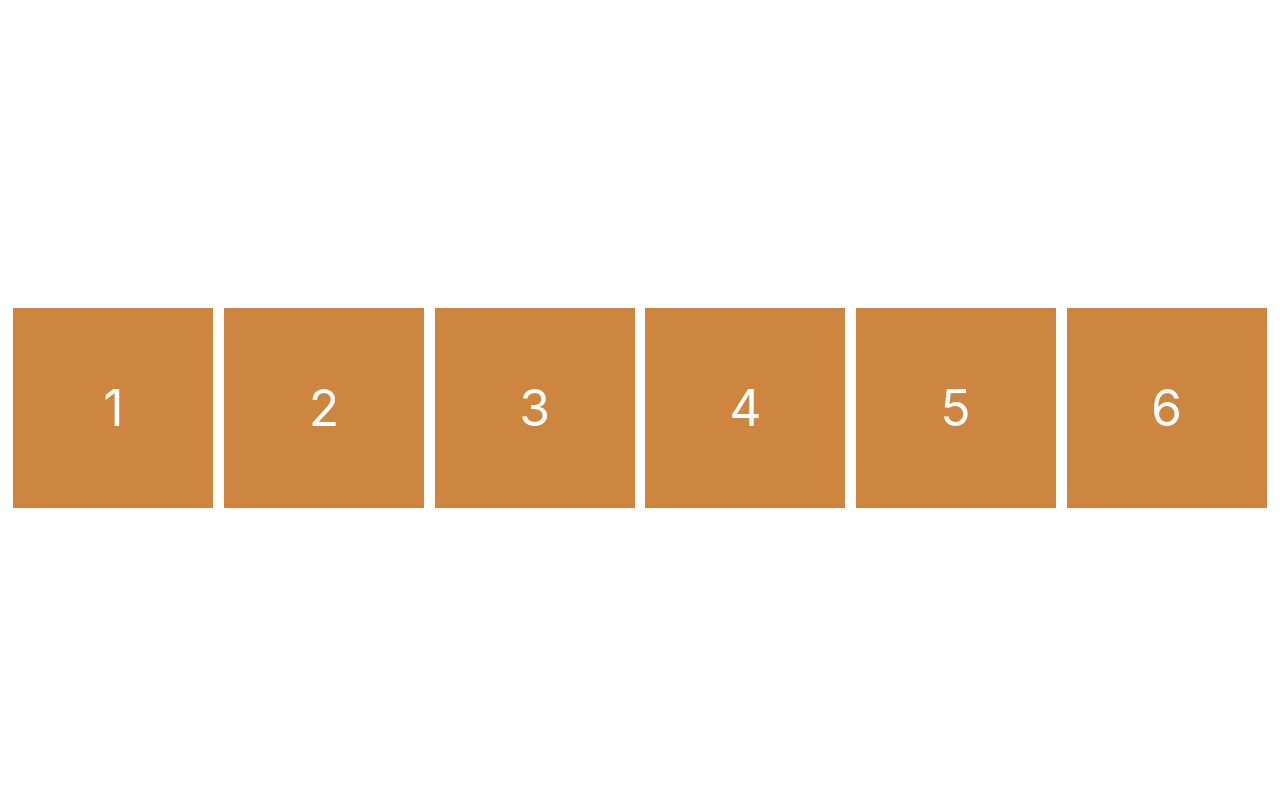
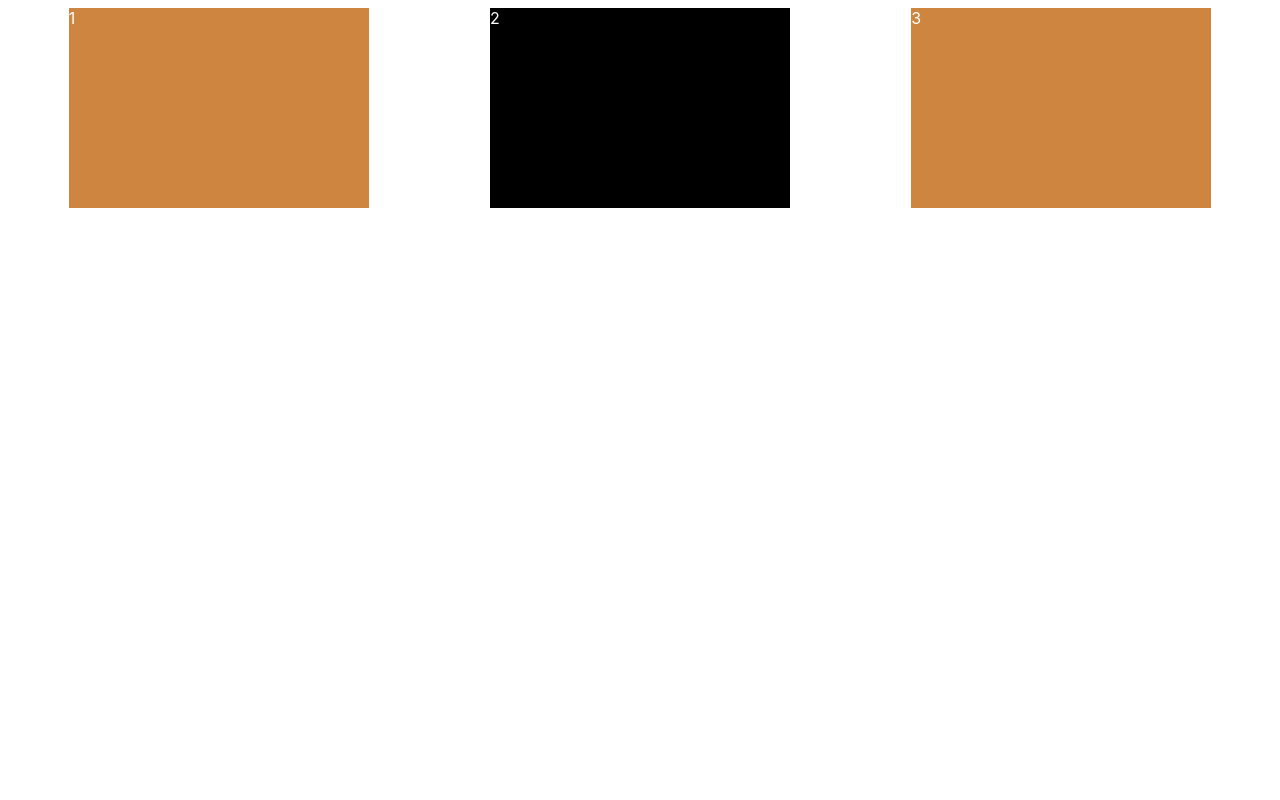
Before and after one commit to shiningy/nomad-css, a plain HTML site: page index.html in a window 1280 px wide. Shown: the top 800 px of the page. Drawn offline with Linux system fonts and the light colour scheme.

Commit message:
1.6 flex-grow, flex-shrink

```diff
--- a/index.html
+++ b/index.html
@@ -12,10 +12,6 @@
     <div class="child">1</div>
     <div class="child">2</div>
     <div class="child">3</div>
-    <div class="child">4</div>
-    <div class="child">5</div>
-    <div class="child">6</div>
-    <div class="child">7</div>
   </div>
 </body>
 </html>
--- a/styles.css
+++ b/styles.css
@@ -6,20 +6,19 @@ body {
   display: flex;
   /* Main Axis */
   justify-content: space-around;
-  /* Cross Axis */
-  align-content: space-around;
-  height: 200vh;
-  flex-wrap: wrap;
-  font-size: 50px;
+  width: 100%;
 }
 
 .child {
   background: peru;
-  width: 200px;
+  width: 300px;
   height: 200px;
   color: white;
-  font-size: 50px;
-  display: flex;
   justify-content: center;
   align-items: center;
 }
+
+.child:nth-child(2) {
+  background: #000;
+  flex-grow:
+}
```
